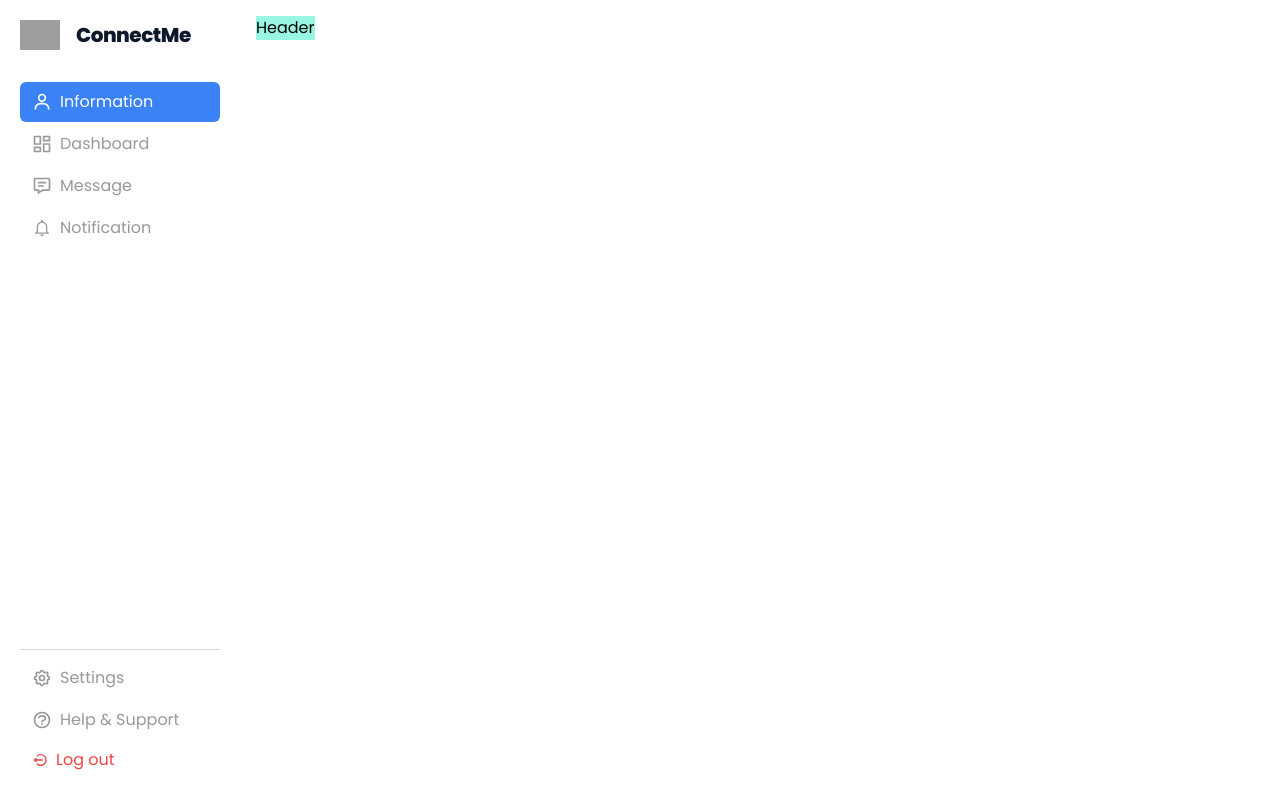
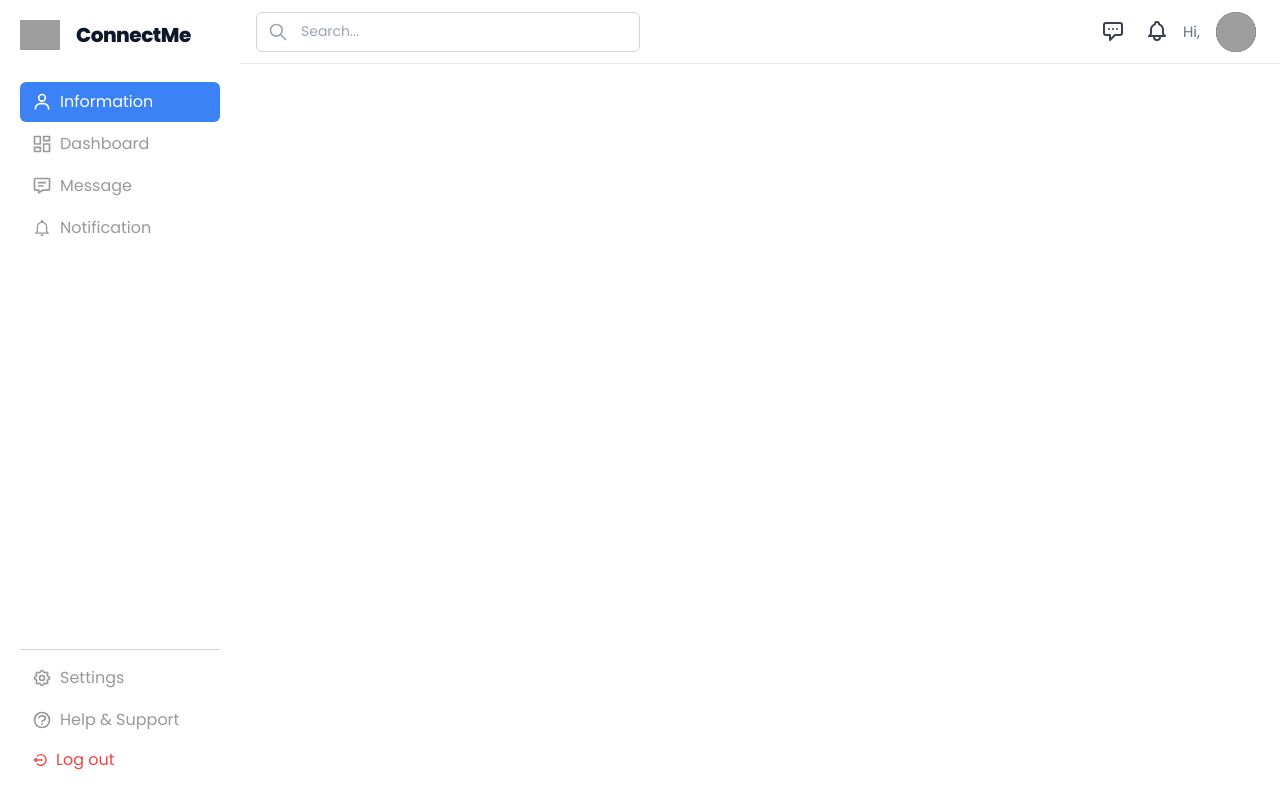
Before and after one commit to Deadinside-at-HCMUS/CSC13002-project, a React (Vite) app: page /profile in a window 1280 px wide. Built offline with nearby package versions, Linux system fonts and the light colour scheme; no server answers; grey boxes are pictures that could not be loaded.

Commit message:
[ADD] header for profile page

```diff
--- a/package.json
+++ b/package.json
@@ -12,10 +12,12 @@
   "dependencies": {
     "@emotion/react": "^11.11.1",
     "@emotion/styled": "^11.11.0",
+    "@headlessui/react": "^1.7.16",
     "@hookform/resolvers": "^3.1.1",
     "axios": "^1.4.0",
     "bcrypt": "^5.1.0",
     "bootstrap": "^5.3.1",
+    "classnames": "^2.3.2",
     "cors": "^2.8.5",
     "express-async-errors": "^3.1.1",
     "joi": "^17.9.2",
--- /dev/null
+++ b/src/components/Header/Header.tsx
@@ -0,0 +1,165 @@
+import React, { Fragment, useContext } from 'react'
+import { Menu, Popover, Transition } from '@headlessui/react'
+import { HiOutlineBell, HiOutlineSearch, HiOutlineChatAlt } from 'react-icons/hi'
+import { useNavigate } from 'react-router-dom'
+import { AuthContext } from '../../contexts/authContext';
+import classNames from 'classnames'
+
+const Header: React.FC = () => {
+    const navigate = useNavigate();
+
+    const {
+        authState: { user },
+        logoutUser,
+    } = useContext(AuthContext);
+
+    const username = user ? user.username : '';
+
+    const handleLogout = () => {
+        logoutUser();
+        navigate('/login');
+    };
+
+    return (
+        <div className="bg-white h-16 px-4 flex items-center border-b border-gray-200 justify-between">
+            <div className="relative">
+                <HiOutlineSearch fontSize={20} className="text-gray-400 absolute top-1/2 left-3 -translate-y-1/2" />
+                <input
+                    type="text"
+                    placeholder="Search..."
+                    className="text-sm focus:outline-none active:outline-none border border-gray-300 w-[24rem] h-10 pl-11 pr-4 rounded-md"
+                />
+            </div>
+            <div className="flex items-center gap-2 mr-2">
+                <Popover className="relative">
+                    {({ open }) => (
+                        <>
+                            <Popover.Button
+                                className={classNames(
+                                    open && 'bg-gray-100',
+                                    'group inline-flex items-center rounded-md p-1.5 text-gray-700 hover:text-opacity-100 focus:outline-none active:bg-gray-100'
+                                )}
+                            >
+                                <HiOutlineChatAlt fontSize={24} />
+                            </Popover.Button>
+                            <Transition
+                                as={Fragment}
+                                enter="transition ease-out duration-200"
+                                enterFrom="opacity-0 translate-y-1"
+                                enterTo="opacity-100 translate-y-0"
+                                leave="transition ease-in duration-150"
+                                leaveFrom="opacity-100 translate-y-0"
+                                leaveTo="opacity-0 translate-y-1"
+                            >
+                                <Popover.Panel className="absolute right-0 z-10 mt-2.5 transform w-80">
+                                    <div className="bg-white rounded-md shadow-md ring-1 ring-black ring-opacity-5 px-2 py-2.5">
+                                        <strong className="text-gray-700 font-medium">Messages</strong>
+                                        <div className="mt-2 py-1 text-sm">This is messages panel.</div>
+                                    </div>
+                                </Popover.Panel>
+                            </Transition>
+                        </>
+                    )}
+                </Popover>
+                <Popover className="relative">
+                    {({ open }) => (
+                        <>
+                            <Popover.Button
+                                className={classNames(
+                                    open && 'bg-gray-100',
+                                    'group inline-flex items-center rounded-md p-1.5 text-gray-700 hover:text-opacity-100 focus:outline-none active:bg-gray-100'
+                                )}
+                            >
+                                <HiOutlineBell fontSize={24} />
+                            </Popover.Button>
+                            <Transition
+                                as={Fragment}
+                                enter="transition ease-out duration-200"
+                                enterFrom="opacity-0 translate-y-1"
+                                enterTo="opacity-100 translate-y-0"
+                                leave="transition ease-in duration-150"
+                                leaveFrom="opacity-100 translate-y-0"
+                                leaveTo="opacity-0 translate-y-1"
+                            >
+                                <Popover.Panel className="absolute right-0 z-10 mt-2.5 transform w-80">
+                                    <div className="bg-white rounded-md shadow-md ring-1 ring-black ring-opacity-5 px-2 py-2.5">
+                                        <strong className="text-gray-700 font-medium">Notifications</strong>
+                                        <div className="mt-2 py-1 text-sm">This is notification panel.</div>
+                                    </div>
+                                </Popover.Panel>
+                            </Transition>
+                        </>
+                    )}
+                </Popover>
+                <div className="items-center text-gray-500">
+                    <span className="text-[15px]">Hi, {username}</span>
+                </div>
+                <Menu as="div" className="relative">
+                    <div>
+                        <Menu.Button className="ml-2 bg-gray-800 flex text-sm rounded-full focus:outline-none focus:ring-2 focus:ring-neutral-400">
+                            <span className="sr-only">Open user menu</span>
+                            <div
+                                className="h-10 w-10 rounded-full bg-sky-500 bg-cover bg-no-repeat bg-center"
+                                style={{ backgroundImage: 'url("https://source.unsplash.com/80x80?face")' }}
+                            >
+                            </div>
+                        </Menu.Button>
+                    </div>
+                    <Transition
+                        as={Fragment}
+                        enter="transition ease-out duration-100"
+                        enterFrom="transform opacity-0 scale-95"
+                        enterTo="transform opacity-100 scale-100"
+                        leave="transition ease-in duration-75"
+                        leaveFrom="transform opacity-100 scale-100"
+                        leaveTo="transform opacity-0 scale-95"
+                    >
+                        <Menu.Items className="origin-top-right z-10 absolute right-0 mt-2 w-48 rounded-md shadow-md p-1 bg-white ring-1 ring-black ring-opacity-5 focus:outline-none">
+                            <Menu.Item>
+                                {({ active }) => (
+                                    <div
+                                        onClick={() => navigate('/profile')}
+                                        className={classNames(
+                                            active && 'bg-gray-100',
+                                            'active:bg-gray-200 rounded-md px-4 py-2 text-gray-700 cursor-pointer focus:bg-gray-200'
+                                        )}
+                                    >
+                                        Your Profile
+                                    </div>
+                                )}
+                            </Menu.Item>
+                            <Menu.Item>
+                                {({ active }) => (
+                                    <div
+                                        onClick={() => navigate('/profile/setting')}
+                                        className={classNames(
+                                            active && 'bg-gray-100',
+                                            'active:bg-gray-200 rounded-md px-4 py-2 text-gray-700 cursor-pointer focus:bg-gray-200'
+                                        )}
+                                    >
+                                        Settings
+                                    </div>
+                                )}
+                            </Menu.Item>
+                            <Menu.Item>
+                                {({ active }) => (
+                                    <div
+                                        className={classNames(
+                                            active && 'bg-gray-100',
+                                            'active:bg-gray-200 rounded-md px-4 py-2 text-gray-700 cursor-pointer focus:bg-gray-200'
+                                        )}
+                                        onClick={handleLogout}
+                                    >
+                                        Sign out
+                                    </div>
+                                )}
+                            </Menu.Item>
+                        </Menu.Items>
+                    </Transition>
+                </Menu>
+            </div>
+        </div>
+    )
+}
+
+export default Header
--- a/src/components/SideBar/SideBar.tsx
+++ b/src/components/Sidebar/Sidebar.tsx
@@ -1,7 +1,7 @@
 import React, { useContext } from 'react';
 import { useNavigate, Link, useLocation } from 'react-router-dom';
 import { AuthContext } from '../../contexts/authContext';
-import { SIDEBAR_UPPER_LINKS, SIDEBAR_BOTTOM_LINKS } from './SideBarLinks';
+import { SIDEBAR_UPPER_LINKS, SIDEBAR_BOTTOM_LINKS } from './SidebarLinks';
 import { BiLogOutCircle } from 'react-icons/bi';
 
 interface SidebarLinkProps {
@@ -28,7 +28,7 @@
     );
 }
 
-const SideBar: React.FC = () => {
+const Sidebar: React.FC = () => {
     const navigate = useNavigate();
 
     const {
@@ -79,4 +79,4 @@
     );
 };
 
-export default SideBar;
+export default Sidebar;
--- a/src/pages/ProfilePage.tsx
+++ b/src/pages/ProfilePage.tsx
@@ -1,16 +1,19 @@
 import React from "react";
-
-import SideBar from "../components/SideBar/SideBar";
+import Sidebar from "../components/Sidebar/Sidebar";
+import Header from "../components/Header/Header"
 
 const ProfilePage: React.FC = () => {
     return (
-        <div className="flex flex-row h-screen w-screen overflow-hidden">
-            <SideBar />
-            <div className="p-4">
-                <div className="bg-teal-200">Header</div>
+        <div className="h-screen w-screen overflow-hidden flex flex-row">
+            <Sidebar />
+            <div className="flex flex-col flex-1">
+                <Header />
+                {/* <div className="flex-1 p-4 min-h-0 overflow-auto">
+                    <Outlet />
+                </div> */}
             </div>
         </div>
-    );
+    )
 };
 
 export default ProfilePage;
```
Also changed, not shown: src/components/Sidebar/SidebarLinks.tsx (renamed from src/components/SideBar/SideBarLinks.tsx), 1 other file (tests, documents, lock files or other folders).
